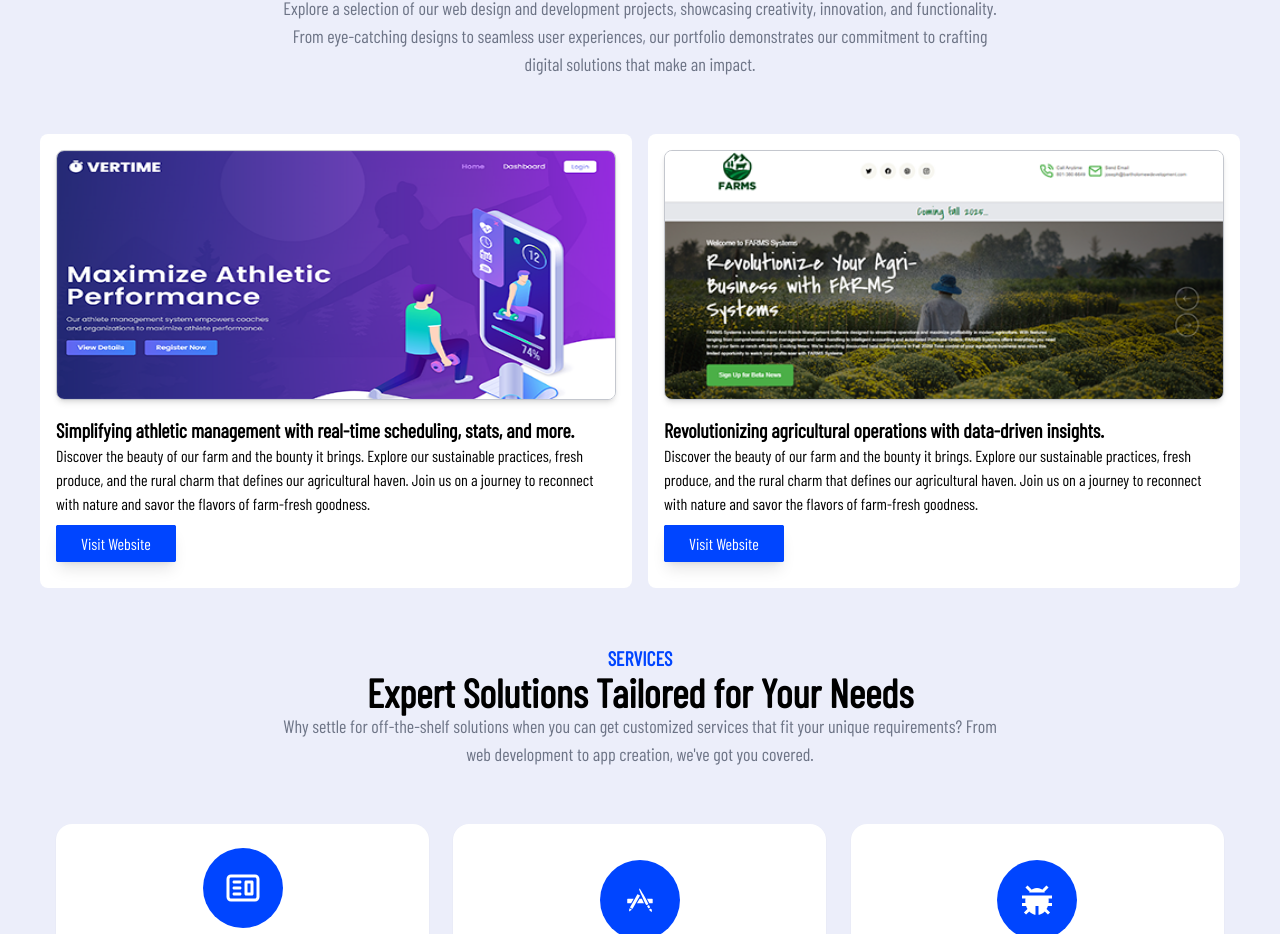
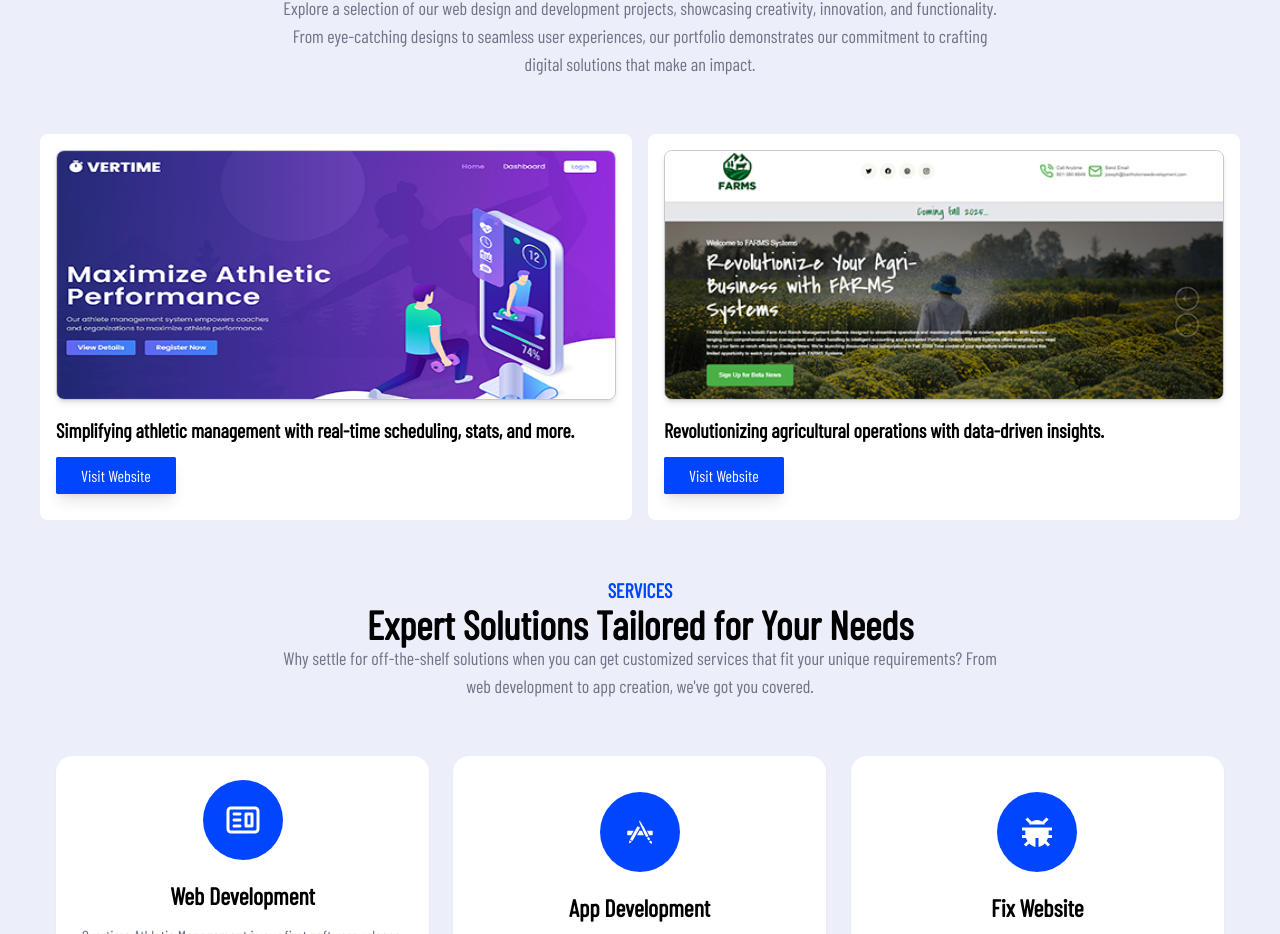
Before and after one commit to bartholomewdevelopment/bartdev, a React (Vite) app: page / in a window 1280 px wide. Shown: the part 919-1853 px from the top of the page. Built offline with nearby package versions, Linux system fonts and the light colour scheme.

Commit message:
projects card description removed

```diff
--- a/src/components/Portfolio.jsx
+++ b/src/components/Portfolio.jsx
@@ -15,20 +15,18 @@ export const Portfolio = () => {
         {/* projects */}
         <div className='grid grid-cols-1 md:grid-cols-2 gap-4'>
             {/* project */}
-            <div className='min-h-[440px] bg-white rounded-lg p-4'>
+            <div data-aos="fade-right" data-aos-duration="1000" className='min-h-[380px] bg-white rounded-lg p-4'>
                 <img className='shadow-md border border-gray/40 rounded-lg w-full h-[250px]' src={img2} alt="" />
                 <div className='py-4'>
-                    <h2 className='text-xl font-semibold'>Simplifying athletic management with real-time scheduling, stats, and more.</h2>
-                    <p className='mb-4'>Discover the beauty of our farm and the bounty it brings. Explore our sustainable practices, fresh produce, and the rural charm that defines our agricultural haven. Join us on a journey to reconnect with nature and savor the flavors of farm-fresh goodness.</p>
+                    <h2 className='text-xl font-semibold mb-5'>Simplifying athletic management with real-time scheduling, stats, and more.</h2>
                     <a target='_blanck' href='http://overtimeam.com' className='py-2  bg-primary text-white border-primary border hover:text-primary hover:bg-white rounded-sm px-6 shadow-lg text-[16px]'>Visit Website</a>
                 </div>
             </div>
             {/* project */}
-            <div className='min-h-[440px] bg-white rounded-lg p-4'>
+            <div data-aos="fade-left" data-aos-duration="1000" className='min-h-[380px] bg-white rounded-lg p-4'>
                 <img className='shadow-md border border-gray/40 rounded-lg w-full h-[250px]' src={img1} alt="" />
                 <div className='py-4'>
-                    <h2 className='text-xl font-semibold'>Revolutionizing agricultural operations with data-driven insights.</h2>
-                    <p className='mb-4'>Discover the beauty of our farm and the bounty it brings. Explore our sustainable practices, fresh produce, and the rural charm that defines our agricultural haven. Join us on a journey to reconnect with nature and savor the flavors of farm-fresh goodness.</p>
+                    <h2 className='text-xl font-semibold mb-5'>Revolutionizing agricultural operations with data-driven insights.</h2>
                     <a target='_blanck' href='http://farmssystems.com' className='py-2  bg-primary text-white border-primary border hover:text-primary hover:bg-white rounded-sm px-6 shadow-lg text-[16px]'>Visit Website</a>
                 </div>
             </div>
```
